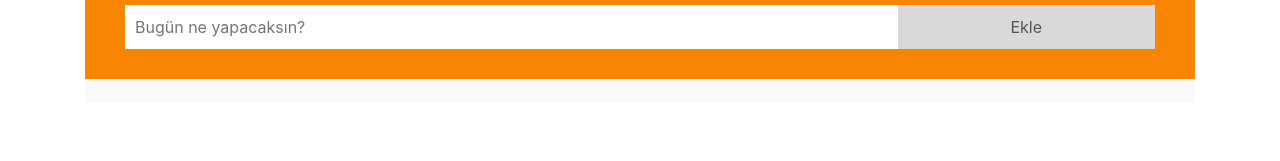
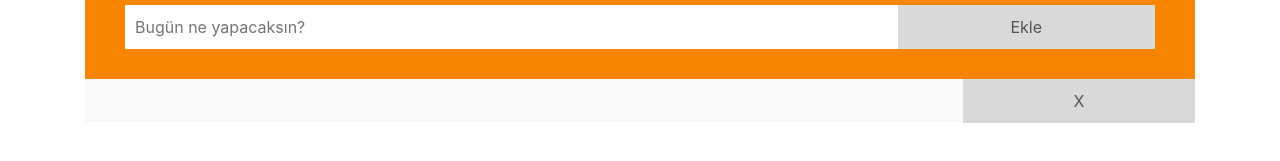
Before and after one commit to Gokhan-C/kodluyoruzilkrepo, a plain HTML site: page Javascript_odevleri/odev_2/index.html in a window 1280 px wide. Both pictures are taken after a click on the element "Ekle". Shown: the part 375-536 px from the top of the page. Drawn offline with nearby package versions, Linux system fonts and the light colour scheme.

Commit message:
javascipt odev 2 guncelleme

```diff
--- a/Javascript_odevleri/odev_2/main.js
+++ b/Javascript_odevleri/odev_2/main.js
@@ -5,8 +5,31 @@ const taskDom = document.querySelector("#task")
 
 function newElement () {
 
+    const DIVDOM = document.createElement("div")
+    DIVDOM.classList.add("list-item")
+    listDOM.append(DIVDOM)
+
     const liDOM = document.createElement("li");
+    liDOM.classList.add("todo-item")
     liDOM.innerHTML =taskDom.value;
-    listDOM.append(liDOM);
+    DIVDOM.append(liDOM);
+
+    const Close =document.createElement("span")
+    Close.classList.add("button")
+    Close.textContent="X";
+    DIVDOM.append(Close)
+
+    Close.addEventListener("click",removelisk)
+    liDOM.addEventListener("click", finishToDo)
+
+
     taskDom.value="";
 }
+
+function removelisk (){
+    this.parentElement.remove();
+}
+
+function finishToDo(){
+    this.classList.toggle("checked")
+}
--- a/Javascript_odevleri/odev_2/style.css
+++ b/Javascript_odevleri/odev_2/style.css
@@ -20,6 +20,9 @@ ul li {
   -moz-user-select: none;
   -ms-user-select: none;
   user-select: none;
+}
+ul span{
+  background: #eee;
 }
 
 ul li:nth-child(odd) {
@@ -50,10 +53,9 @@ ul li.checked::before {
 }
 
 .close {
-  position: absolute;
-  right: 0;
-  top: 0;
-  padding: 12px 16px 12px 16px;
+ text-align: center;
+ margin: auto;
+
 }
 
 .close:hover {
@@ -105,3 +107,12 @@ input {
 .button:hover {
   background-color: #bbb;
 }
+
+.list-item{
+  display: flex;
+}
+
+.todo-item{
+  text-align: left;
+   width: 95%;
+}
```
Also changed, not shown: Javascript_odevleri/odev_2/index.html (+2 -1 lines).
